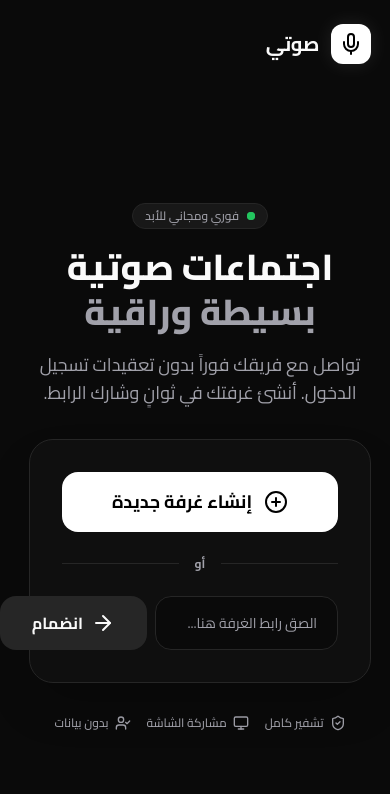
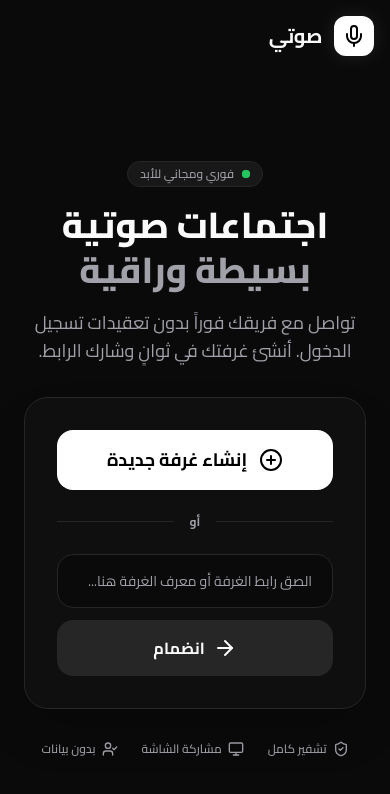
Before and after one commit to mahmo4ud/Meet, a website: page public/index.html in a window 390 px wide. Drawn offline with nearby package versions, Linux system fonts and the light colour scheme; no server answers.

```diff
--- a/public/index.html
+++ b/public/index.html
@@ -91,18 +91,18 @@
 
   <!-- الصفحة الرئيسية -->
   <div id="home-page" class="page min-h-screen flex flex-col">
-    <header class="p-6 md:p-8 flex justify-between items-center max-w-7xl mx-auto w-full">
+    <header class="p-4 md:p-8 flex justify-between items-center max-w-7xl mx-auto w-full">
       <div class="flex items-center gap-3">
         <div class="w-10 h-10 bg-white rounded-xl flex items-center justify-center shadow-[0_0_20px_rgba(255,255,255,0.1)]">
           <i data-lucide="mic" class="text-black"></i>
         </div>
         <span class="text-xl font-bold tracking-tight">صوتي</span>
       </div>
-      <div class="hidden md:flex items-center gap-6 text-sm text-brand-muted">
+      <!-- <div class="hidden md:flex items-center gap-6 text-sm text-brand-muted">
         <a href="#" class="hover:text-white transition-colors">عن الخدمة</a>
         <a href="#" class="hover:text-white transition-colors">الأمان</a>
         <a href="#" class="hover:text-white transition-colors">المساعدة</a>
-      </div>
+      </div> -->
     </header>
 
     <main class="flex-1 flex items-center justify-center p-6">
@@ -131,16 +131,16 @@
             <div class="flex-1 h-px bg-brand-border"></div>
           </div>
 
-          <div class="flex gap-2">
-            <input id="join-link-input" type="text" class="flex-1 bg-brand-black border border-brand-border rounded-2xl px-5 py-4 text-sm outline-none focus:border-white transition-all placeholder:text-brand-muted" placeholder="الصق رابط الغرفة هنا..." autocomplete="off" />
-            <button id="join-btn" class="px-8 bg-brand-border hover:bg-white hover:text-black rounded-2xl font-bold transition-all flex items-center gap-2">
+          <div class="flex flex-col sm:flex-row gap-3">
+            <input id="join-link-input" type="text" class="flex-1 bg-brand-black border border-brand-border rounded-2xl px-5 py-4 text-sm outline-none focus:border-white transition-all placeholder:text-brand-muted" placeholder="الصق رابط الغرفة أو معرف الغرفة هنا..." autocomplete="off" />
+            <button id="join-btn" class="w-full sm:w-auto px-8 py-4 sm:py-0 bg-brand-border hover:bg-white hover:text-black rounded-2xl font-bold transition-all flex items-center justify-center gap-2">
               <i data-lucide="arrow-right"></i>
               انضمام
             </button>
           </div>
         </div>
 
-        <div class="flex flex-wrap justify-center gap-4 text-xs text-brand-muted font-medium">
+        <div class="flex flex-wrap justify-center gap-x-6 gap-y-3 text-xs text-brand-muted font-medium">
           <div class="flex items-center gap-1.5"><i data-lucide="shield-check" class="w-4 h-4"></i> تشفير كامل</div>
           <div class="flex items-center gap-1.5"><i data-lucide="monitor" class="w-4 h-4"></i> مشاركة الشاشة</div>
           <div class="flex items-center gap-1.5"><i data-lucide="user-check" class="w-4 h-4"></i> بدون بيانات</div>
@@ -176,9 +176,9 @@
       </div>
     </header>
 
-    <main class="flex-1 flex flex-col lg:flex-row max-w-7xl mx-auto w-full p-4 lg:p-6 gap-6 overflow-hidden">
+    <main class="flex-1 flex flex-col max-w-7xl mx-auto w-full p-4 lg:p-6 gap-6 overflow-hidden">
       <!-- المنطقة اليسرى: منطقة الشاشة المشتركة -->
-      <div id="screen-area" class="hidden flex-1 bg-black rounded-3xl border border-brand-border relative overflow-hidden flex items-center justify-center animate-scale-in">
+      <div id="screen-area" style="height: fit-content;" class="hidden flex-1 bg-black rounded-3xl border border-brand-border relative overflow-hidden flex items-center justify-center animate-scale-in">
         <div class="absolute top-4 right-4 z-10 flex items-center gap-2 bg-black/60 backdrop-blur-md px-4 py-2 rounded-full border border-white/10">
           <span class="w-2 h-2 rounded-full bg-green-500 animate-pulse"></span>
           <span id="screen-sharer-name" class="text-xs font-bold"></span>
```
